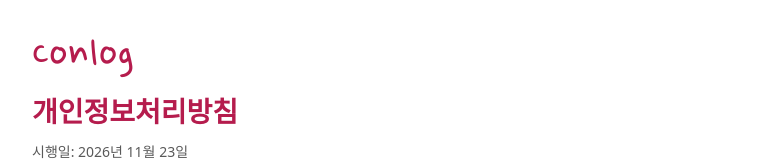
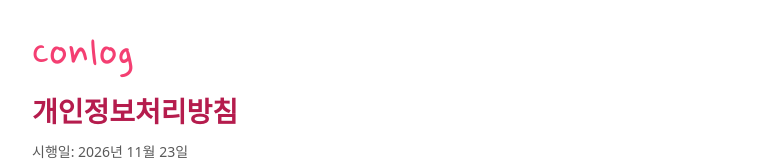
Before and after one commit to veolrydaily-blip/conlog-privacy-policy, a plain HTML site: page index.html in a window 1280 px wide. Shown: the top 161 px of the page, without its empty margins (248-1028 px from the left). Drawn offline with Linux system fonts and the light colour scheme.

Commit message:
Update index.html

```diff
--- a/index.html
+++ b/index.html
@@ -16,7 +16,7 @@
     }
 .brand {
   margin: 0 0 8px;
-  color: #b51c4d;
+  color: #f43f72;
   font-family: 'Nanum Pen Script', cursive;
   font-size: 48px;
   font-weight: 400;
```
